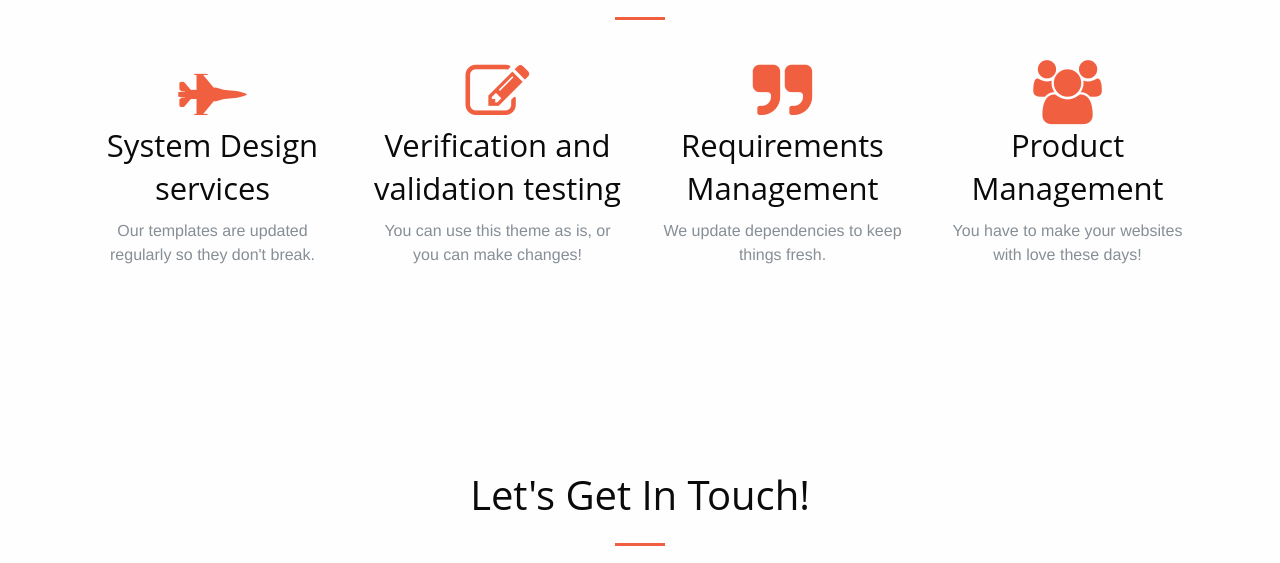
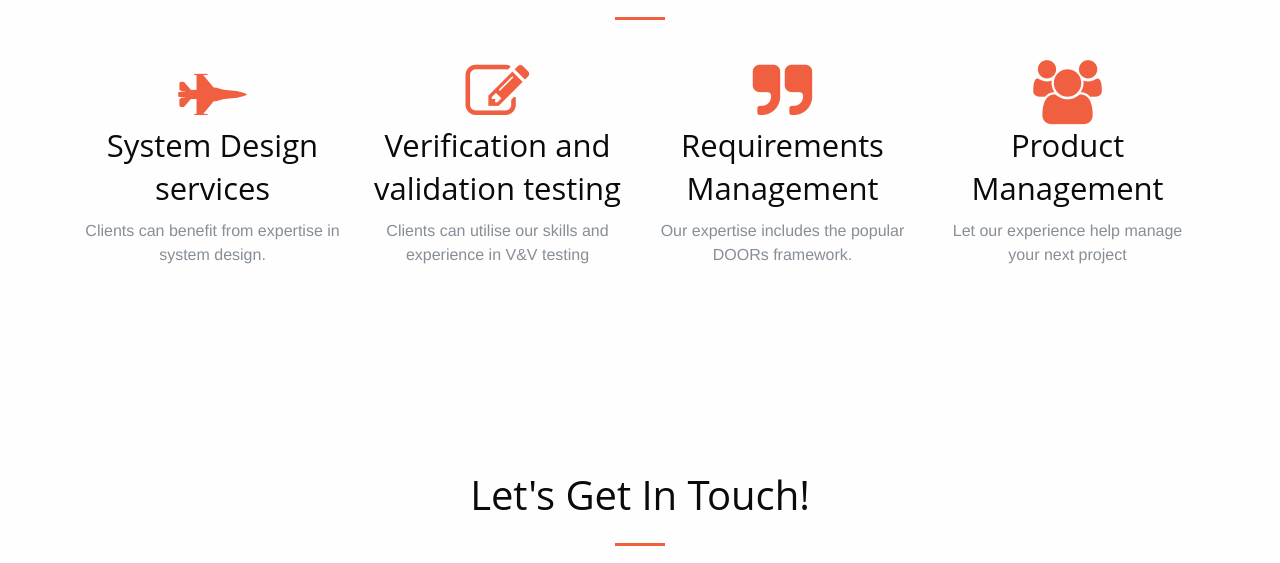
Before and after one commit to cook1e20/SCookeLimited.com, a plain HTML site: page index.html in a window 1280 px wide. Shown: the part 959-1522 px from the top of the page. Drawn offline with nearby package versions, Linux system fonts and the light colour scheme; a script that the page names is missing.

Commit message:
Update index.html

```diff
--- a/index.html
+++ b/index.html
@@ -87,28 +87,28 @@ System Design, Verification and validation testing, Requirements Management
           <div class="service-box">
             <i class="fa fa-4x fa-fighter-jet text-primary sr-icons"></i>
             <h3>System Design services</h3>
-            <p class="text-muted">Our templates are updated regularly so they don't break.</p>
+            <p class="text-muted">Clients can benefit from expertise in system design.</p>
           </div>
         </div>
         <div class="col-lg-3 col-md-6 text-center">
           <div class="service-box">
             <i class="fa fa-4x fa-pencil-square-o text-primary sr-icons"></i>
             <h3>Verification and validation testing</h3>
-            <p class="text-muted">You can use this theme as is, or you can make changes!</p>
+            <p class="text-muted">Clients can utilise our skills and experience in V&V testing</p>
           </div>
         </div>
         <div class="col-lg-3 col-md-6 text-center">
           <div class="service-box">
             <i class="fa fa-4x fa-quote-right text-primary sr-icons"></i>
             <h3>Requirements Management</h3>
-            <p class="text-muted">We update dependencies to keep things fresh.</p>
+            <p class="text-muted">Our expertise includes the popular DOORs framework.</p>
           </div>
         </div>
         <div class="col-lg-3 col-md-6 text-center">
           <div class="service-box">
             <i class="fa fa-4x fa-users  text-primary sr-icons"></i>
             <h3>Product Management</h3>
-            <p class="text-muted">You have to make your websites with love these days!</p>
+            <p class="text-muted">Let our experience help manage your next project</p>
           </div>
         </div>
       </div>
```
